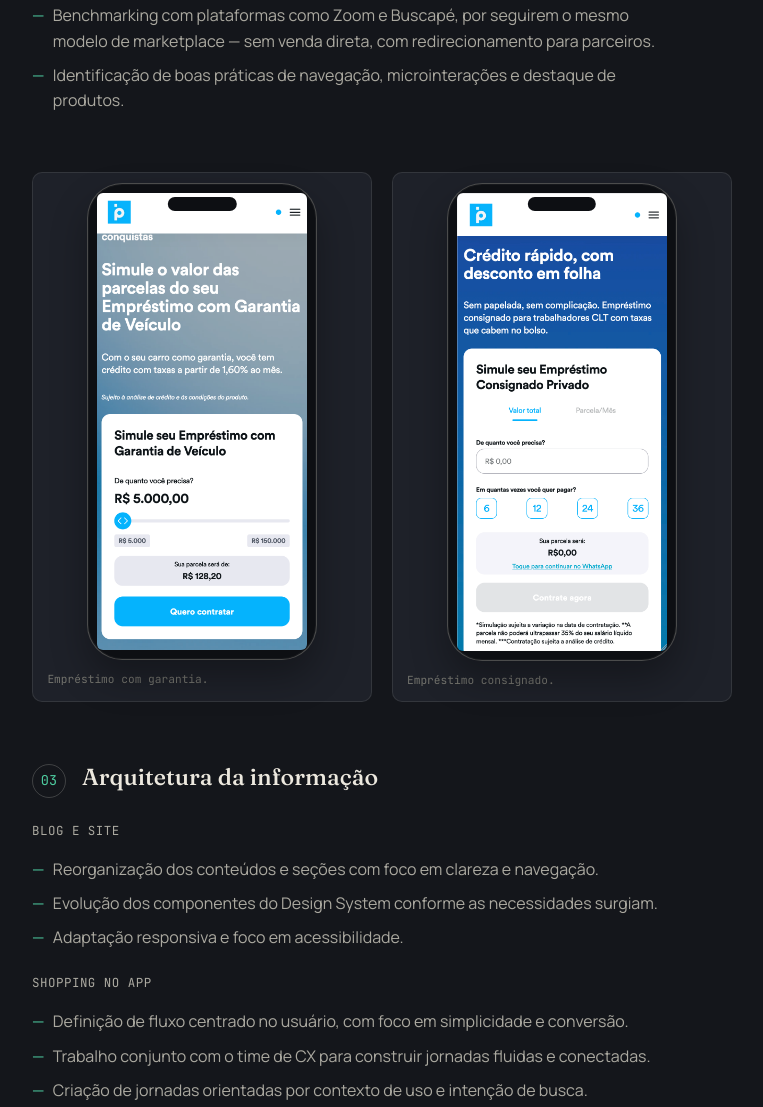
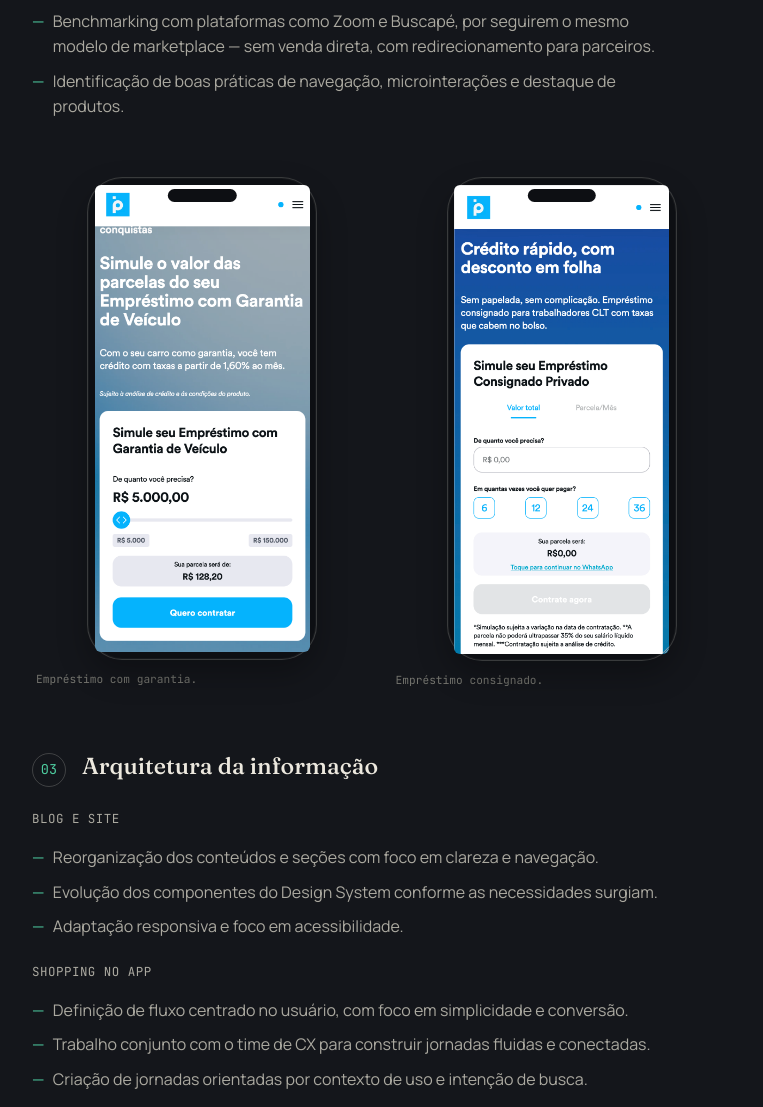
Before and after one commit to sergiocerillo/portfolio, a plain HTML site: page pan.html in a window 1280 px wide. Shown: the part 2402-3509 px from the top of the page, without its empty margins (72-835 px from the left). Drawn offline with Linux system fonts and the light colour scheme.

Commit message:
refina mockups e bordas do case PAN

```diff
--- a/style.css
+++ b/style.css
@@ -1029,6 +1029,12 @@ button { font: inherit; color: inherit; background: none; border: none; cursor:
 .case-gallery--mobile {
   grid-template-columns: repeat(2, minmax(0, 1fr));
 }
+.case-gallery--mobile .case-gallery__item,
+.case-gallery--motion .case-gallery__item {
+  padding: 0;
+  background: transparent;
+  border: 0;
+}
 .case-gallery--motion {
   grid-template-columns: repeat(3, minmax(0, 1fr));
   margin-top: 1.2rem;
@@ -1050,24 +1056,32 @@ button { font: inherit; color: inherit; background: none; border: none; cursor:
   border-radius: var(--radius-m);
   background: var(--bg-card);
 }
+.case-media-inline--wide {
+  max-width: 560px;
+}
+.case-media-inline--wide img {
+  border: 0;
+  background: #0D0F13;
+  box-shadow: 0 16px 32px rgba(0, 0, 0, .24);
+}
 .phone-frame {
   position: relative;
   max-width: 280px;
   margin: 0 auto;
-  padding: .55rem;
+  padding: .4rem;
   background: #0D0F13;
-  border: 1px solid rgba(236, 232, 222, .28);
+  border: 1px solid rgba(236, 232, 222, .2);
   border-radius: 2.2rem;
-  box-shadow: 0 18px 36px rgba(0, 0, 0, .3), inset 0 0 0 1px rgba(255, 255, 255, .04);
+  box-shadow: 0 14px 30px rgba(0, 0, 0, .28), inset 0 0 0 1px rgba(255, 255, 255, .04);
 }
 .phone-frame::before {
   content: '';
   position: absolute;
   z-index: 2;
-  top: .8rem;
+  top: .65rem;
   left: 50%;
   width: 30%;
-  height: .9rem;
+  height: .8rem;
   transform: translateX(-50%);
   background: #0D0F13;
   border-radius: 999px;
@@ -1089,9 +1103,6 @@ button { font: inherit; color: inherit; background: none; border: none; cursor:
   font-family: var(--font-mono);
   font-size: .7rem;
   line-height: 1.45;
-}
-.case-media-inline--wide {
-  max-width: 700px;
 }
 .case-motion--inline {
   margin: 2.5rem 0 3.8rem;
```
